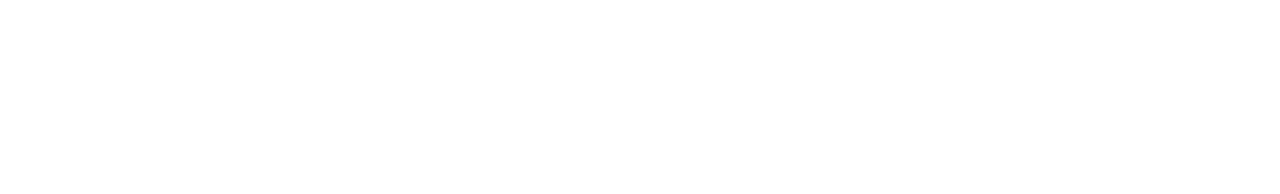
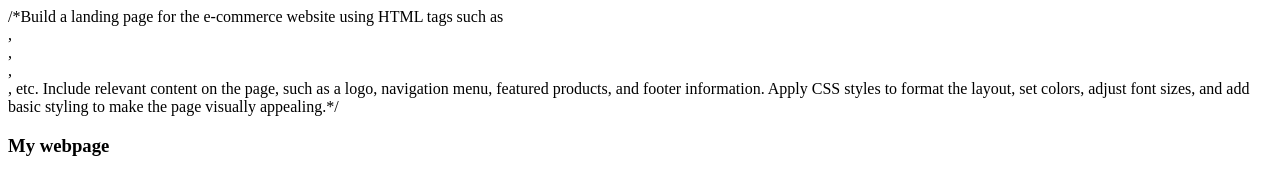
Before and after one commit to ShivaniNarayanan/E-commerce-project, a plain HTML site: page index.html in a window 1280 px wide. Drawn offline with Linux system fonts and the light colour scheme.

Commit message:
update the html file

```diff
--- a/index.html
+++ b/index.html
@@ -8,3 +8,12 @@
         <link rel="stylesheet" href="style.css">
     </head>
     <body>
+        /*Build a landing page for the e-commerce website using HTML tags such as <header>, <nav>, <section>, <footer>, etc.
+            Include relevant content on the page, such as a logo, navigation menu, featured products, and footer information.
+            Apply CSS styles to format the layout, set colors, adjust font sizes, and add basic styling to make the page visually appealing.*/
+
+     <h1> My webpage</h1>
+
+
+     </body>
+     </html>
```
